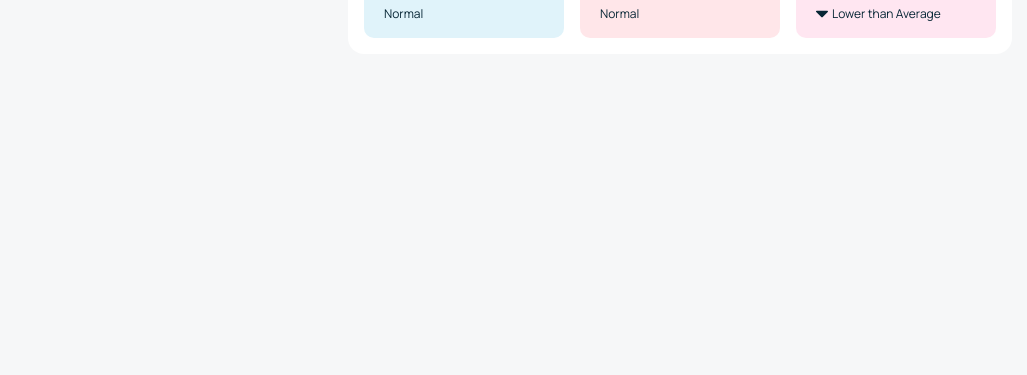
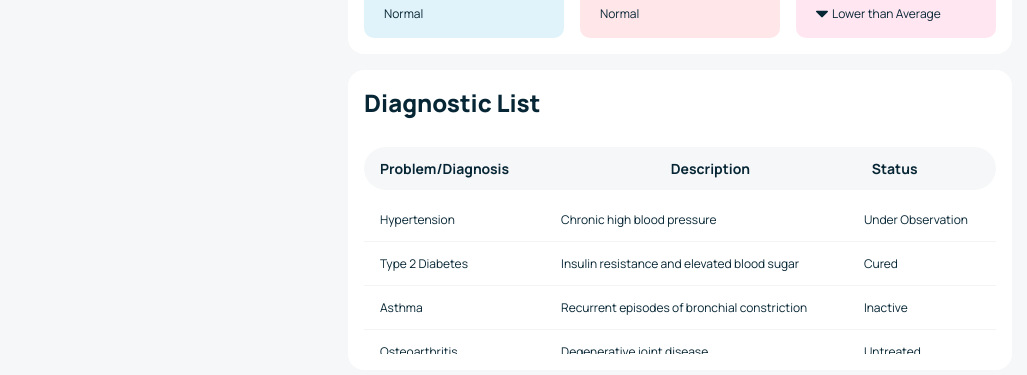
Before and after one commit to Gab-codes/interview-project-techCare, a React (Vite) app: page / in a window 1280 px wide. Shown: the part 663-1038 px from the top of the page, without its empty margins (4-1031 px from the left). Before the commit the page ends 800 px from the top, so only its background shows below. Built offline with nearby package versions, Linux system fonts and the light colour scheme; grey boxes are pictures that could not be loaded.

Commit message:
add diagnostic list component and some minor changes

```diff
--- a/src/App.tsx
+++ b/src/App.tsx
@@ -1,5 +1,6 @@
 import "./App.css";
 import DiagnoseHistory from "./components/diagnose-history";
+import DiagnosticList from "./components/diagnostic-list";
 import Navbar from "./components/navbar";
 import Patients from "./components/patients";
 
@@ -9,7 +10,10 @@ function App() {
       <Navbar />
       <div className="flex gap-4">
         <Patients />
-        <DiagnoseHistory />
+        <div className="flex gap-4 flex-col">
+          <DiagnoseHistory />
+          <DiagnosticList />
+        </div>
       </div>
     </div>
   );
--- a/src/components/diagnose-history.tsx
+++ b/src/components/diagnose-history.tsx
@@ -4,7 +4,7 @@ import DiagnoseReport from "./diagnose-report";
 const DiagnoseHistory = () => {
   return (
     <div className="bg-white flex flex-col gap-4 rounded-2xl p-4">
-      <div className="card-title-24pt mb-4">Diagnose History</div>
+      <h2 className="card-title-24pt mb-4">Diagnose History</h2>
       <BloodPressureChart />
       <DiagnoseReport />
     </div>
--- /dev/null
+++ b/src/components/diagnostic-list.tsx
@@ -0,0 +1,52 @@
+import { diagnostics } from "@/constants";
+
+const DiagnosticList = () => {
+  return (
+    <div className="bg-white flex flex-col gap-4 rounded-2xl p-4">
+      <h2 className="card-title-24pt mb-3 2xl:mb-4">Diagnostic List</h2>
+
+      <div className="overflow-hidden">
+        <table className="w-full border-collapse bg-background rounded-full">
+          <thead>
+            <tr>
+              <th className="text-left py-3 px-4 body-emphasized-14pt">
+                Problem/Diagnosis
+              </th>
+              <th className="text-left py-3 px-4 body-emphasized-14pt">
+                Description
+              </th>
+              <th className="text-left py-3 px-4 body-emphasized-14pt">
+                Status
+              </th>
+            </tr>
+          </thead>
+        </table>
+
+        <div className="overflow-y-auto max-h-39 mt-2 custom-scrollbar">
+          <table className="w-full border-collapse">
+            <tbody>
+              {diagnostics.map((item, index) => (
+                <tr
+                  key={index}
+                  className="border-b border-gray-100 hover:bg-gray-50 transition-colors"
+                >
+                  <td className="py-3 px-4 body-regular-12 2xl:body-regular-14">
+                    {item.problem}
+                  </td>
+                  <td className="py-3 px-4 body-regular-12 2xl:body-regular-14">
+                    {item.description}
+                  </td>
+                  <td className="py-3 px-4 body-regular-12 2xl:body-regular-14">
+                    {item.status}
+                  </td>
+                </tr>
+              ))}
+            </tbody>
+          </table>
+        </div>
+      </div>
+    </div>
+  );
+};
+
+export default DiagnosticList;
--- a/src/constants/index.ts
+++ b/src/constants/index.ts
@@ -87,3 +87,31 @@ export const diagnoseReports = [
     output: "Lower than Average",
   },
 ];
+
+export const diagnostics = [
+  {
+    problem: "Hypertension",
+    description: "Chronic high blood pressure",
+    status: "Under Observation",
+  },
+  {
+    problem: "Type 2 Diabetes",
+    description: "Insulin resistance and elevated blood sugar",
+    status: "Cured",
+  },
+  {
+    problem: "Asthma",
+    description: "Recurrent episodes of bronchial constriction",
+    status: "Inactive",
+  },
+  {
+    problem: "Osteoarthritis",
+    description: "Degenerative joint disease",
+    status: "Untreated",
+  },
+  {
+    problem: "Coronary Artery Disease",
+    description: "Narrowing of coronary arteries",
+    status: "Under Observation",
+  },
+];
--- a/src/index.css
+++ b/src/index.css
@@ -34,6 +34,7 @@ body {
   --unnamed-font-weight-800: 800;
   --unnamed-font-weight-normal: normal;
   --unnamed-font-weight-bold: bold;
+  --unnamed-font-size-12: 12px;
   --unnamed-font-size-14: 14px;
   --unnamed-font-size-18: 18px;
   --unnamed-font-size-24: 24px;
@@ -44,7 +45,6 @@ body {
   --unnamed-text-transform-titlecase: titlecase;
 
   --radius: 0.625rem;
-  --background: oklch(1 0 0);
   --foreground: oklch(0.145 0 0);
   --card: oklch(1 0 0);
   --card-foreground: oklch(0.145 0 0);
@@ -166,6 +166,15 @@ body {
   letter-spacing: var(--unnamed-character-spacing-0);
   color: var(--unnamed-color-072635);
 }
+.body-regular-12 {
+  font-family: var(--unnamed-font-family-manrope);
+  font-style: var(--unnamed-font-style-normal);
+  font-weight: var(--unnamed-font-weight-normal);
+  font-size: var(--unnamed-font-size-12);
+  line-height: var(--unnamed-line-spacing-19);
+  letter-spacing: var(--unnamed-character-spacing-0);
+  color: var(--unnamed-color-072635);
+}
 
 @layer base {
   * {
```
